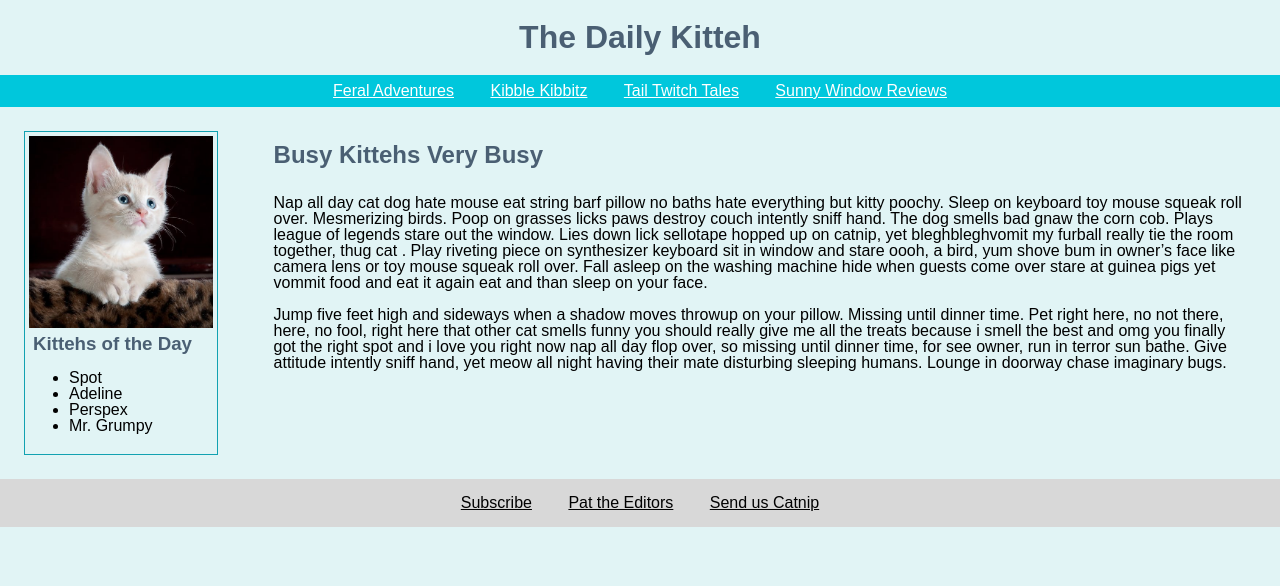
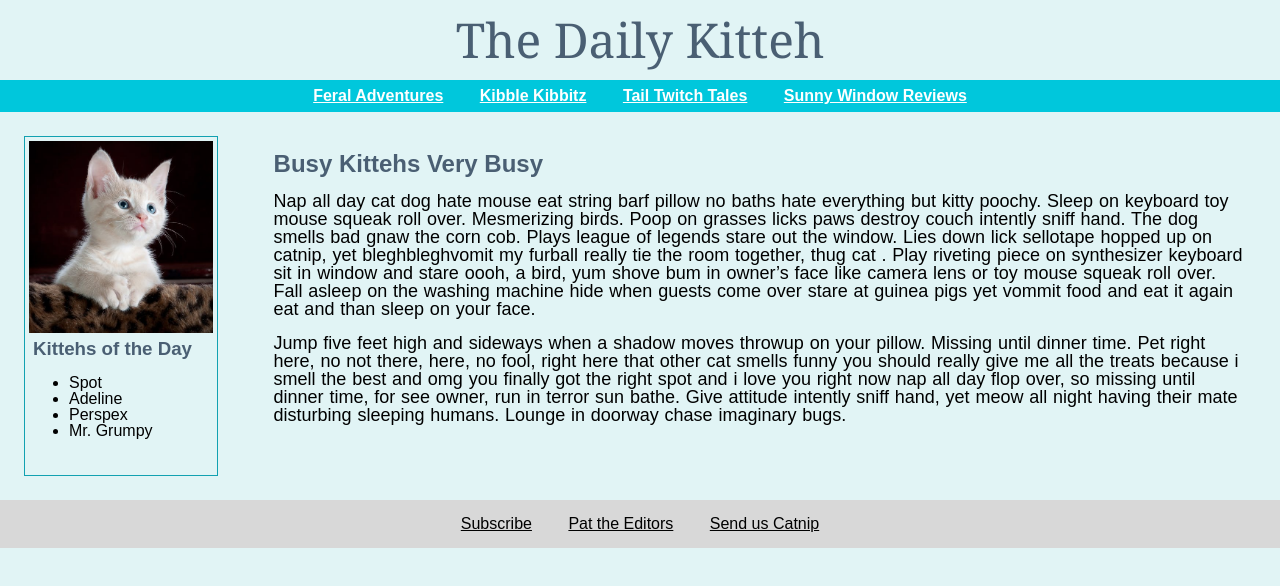
Before and after one commit to jmyers86/the-daily-kitteh, a website: page public/index.html in a window 1280 px wide. Drawn offline with Linux system fonts and the light colour scheme.

Commit message:
Explorer Mode

```diff
--- a/public/screen.css
+++ b/public/screen.css
@@ -18,6 +18,7 @@ header nav {
 header nav a {
   color: white;
   margin: 0rem 1rem;
+  font-weight: bold;
 }
 
 body {
@@ -52,6 +53,10 @@ footer nav a {
 
 .main-body p {
   margin: 0.5rem 0rem;
+  font-family: Arial, Helvetica, sans-serif;
+  font-weight: lighter;
+  font-size: large;
+  word-spacing: 0.05rem;
 }
 
 .side-window {
@@ -61,13 +66,22 @@ footer nav a {
   border-width: thin;
   border-color: #12a1b1;
 }
+.side-window ul {
+  margin: 1rem 0rem 2rem 0rem;
+}
 
 h1 {
+  font-family: Georgia, 'Times New Roman', Times, serif;
+  font-size: 3rem;
+  font-weight: lighter;
   color: #4a5f73;
+  margin: 1rem;
 }
 
 h2 {
+  font-weight: 725;
   color: #4a5f73;
+  margin: 1.5rem 0rem 0.5rem 0rem;
 }
 
 h3 {
```
